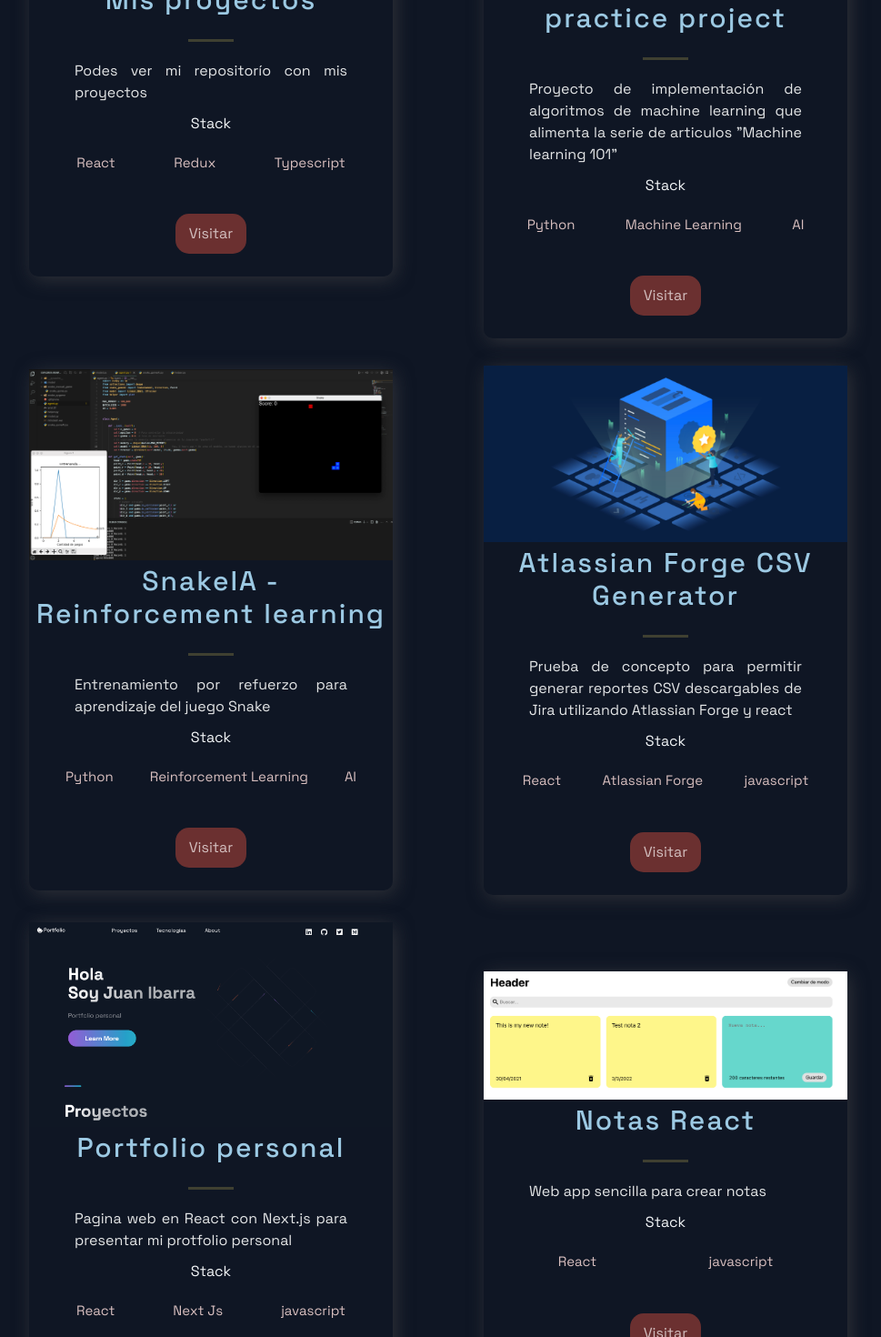
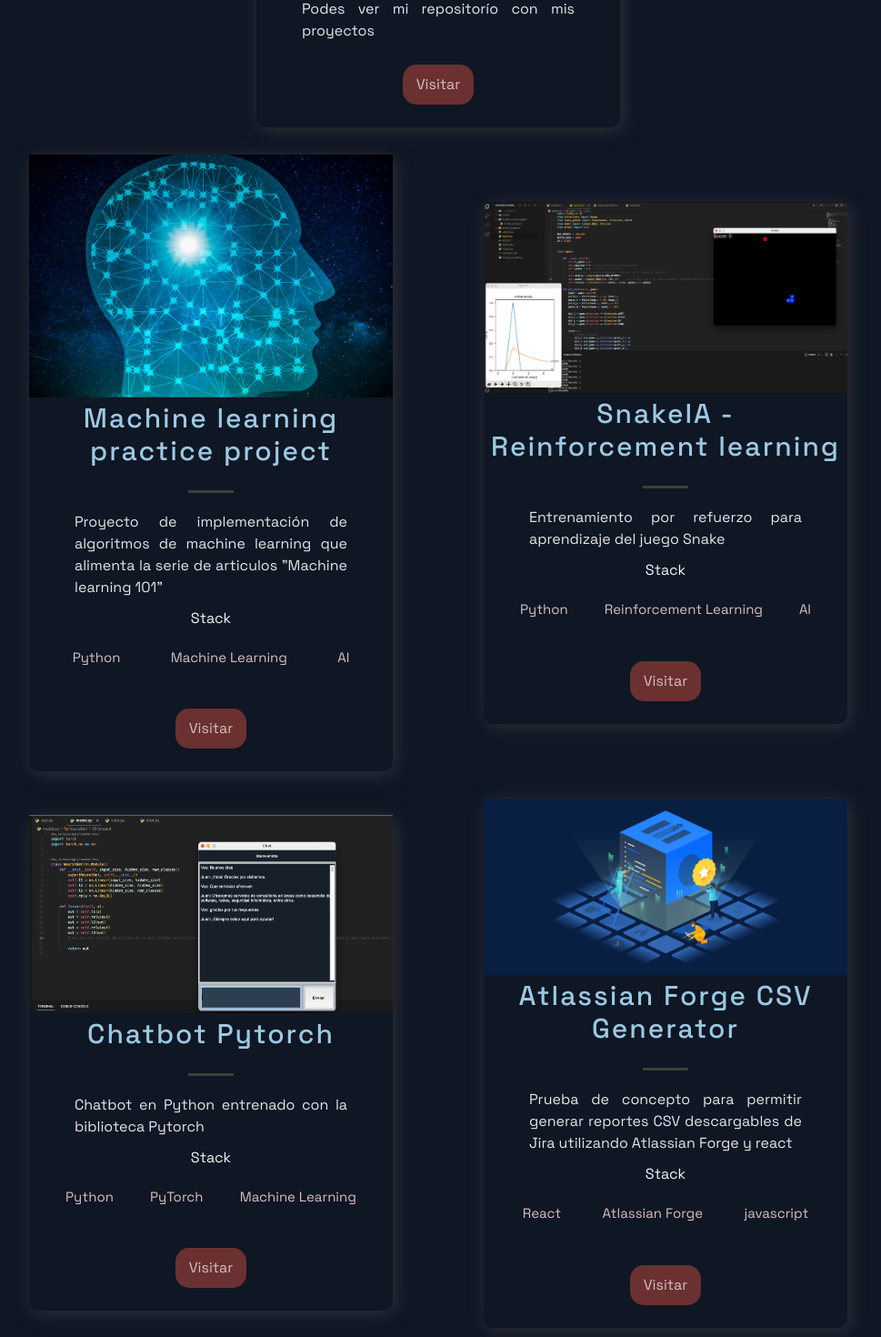
Before and after one commit to jmibarra/portfolio-jmi, a Next.js app: page / in a window 1280 px wide. Shown: the part 1200-2670 px from the top of the page at 91% size, without its empty margins (158-1127 px from the left). Built offline with nearby package versions, Linux system fonts and the light colour scheme; no server answers.

Commit message:
Se agrega un nuevo proyecto, se ajustan estilos de la primera tarjeta para que quede centrada

```diff
--- a/src/components/Projects/Projects.js
+++ b/src/components/Projects/Projects.js
@@ -10,22 +10,22 @@
         <SectionDivider />
         <SectionTitle main> Proyectos </SectionTitle>
         <GridContainer>
-            {projects.map(({id,image, title, description, tags, source, visit}) => (
+            {projects.map(({ id, image, title, description, tags, visit }) => (
                 <BlogCard key={id}>
-                    <Img src={image}/>
+                    <Img src={image} />
                     <TitleContent>
                         <HeaderThree title>{title}</HeaderThree>
                         <Hr />
                     </TitleContent>
                     <CardInfo>{description}</CardInfo>
-                    <div>
+                    {tags.length != 0 && <div>
                         <TitleContent> Stack </TitleContent>
                         <TagList>
                             {tags.filter((tag, index) => index < 3).map((tag, i) => (
                                 <Tag key={i}>{tag}</Tag>
                             ))}
                         </TagList>
-                    </div>
+                    </div>}
                     <UtilityList>
                         <ExternalLinks href={visit} target="_blank"> Visitar </ExternalLinks>
                     </UtilityList>
--- a/src/components/Projects/ProjectsStyles.js
+++ b/src/components/Projects/ProjectsStyles.js
@@ -1,11 +1,10 @@
 import styled from 'styled-components';
 
 export const Img = styled.img`
-  width:100%;
-  height:100%;
+  width: 100%;
   object-fit: cover;
-  overflow: hidden;
-`
+  max-height: 300px; /* establecemos una altura máxima para las tarjetas */
+`;
 
 export const GridContainer = styled.section`
   display: grid;
@@ -14,37 +13,42 @@
   place-items: center;
   column-gap: 2rem;
   row-gap: 3rem;
+
   @media ${(props) => props.theme.breakpoints.sm} {
     display: flex;
     flex-direction: column;
     padding: 2rem;
     padding-bottom: 0;
   }
+`;
 
-`
 export const BlogCard = styled.div`
   border-radius: 10px;
   box-shadow: 3px 3px 20px rgba(80, 78, 78, 0.5);
   text-align: center;
   width: 400px;
+
   @media ${(props) => props.theme.breakpoints.sm} {
     width: 100%;
   }
+
+  &:nth-child(1) { /* seleccionamos el primer elemento */
+    grid-column: span 2; /* le damos un ancho de 2 columnas */
+  }
 `;
+
 export const TitleContent = styled.div`
   text-align: center;
   z-index: 20;
   width: 100%;
-
 `;
-
 
 export const HeaderThree = styled.h3`
   font-weight: 500;
   letter-spacing: 2px;
   color: #9cc9e3;
-  padding: .5rem 0;
-  font-size: ${(props) => props.title ? '3rem' : '2rem'};
+  padding: 0.5rem 0;
+  font-size: ${(props) => (props.title ? '3rem' : '2rem')};
 `;
 
 export const Hr = styled.hr`
@@ -65,7 +69,6 @@
   line-height: 18px;
 `;
 
-
 export const CardInfo = styled.p`
   width: 100%;
   padding: 0 50px;
@@ -73,12 +76,11 @@
   font-style: 2rem;
   line-height: 24px;
   text-align: justify;
+
   @media ${(props) => props.theme.breakpoints.sm} {
-    padding:.3rem
-
+    padding: 0.3rem;
   }
 `;
-
 
 export const UtilityList = styled.ul`
   list-style-type: none;
@@ -87,6 +89,7 @@
   justify-content: space-around;
   margin: 2.5rem 0;
 `;
+
 
 export const ExternalLinks = styled.a`
 color:#d4c0c0;
--- a/src/constants/constants.js
+++ b/src/constants/constants.js
@@ -3,7 +3,7 @@
         title: 'Mis proyectos',
         description: "Podes ver mi repositorío con mis proyectos",
         image: 'images/all-projects.png',
-        tags: ['React', 'Redux', 'Typescript', 'Python'],
+        tags: [],
         source: 'https://github.com/jmibarra',
         visit: 'https://github.com/jmibarra',
         id: 0,
@@ -27,13 +27,22 @@
         id: 2,
     },
     {
+        title: 'Chatbot Pytorch',
+        description: "Chatbot en Python entrenado con la biblioteca Pytorch",
+        image: 'images/chatbot-project.png',
+        tags: ['Python', 'PyTorch', 'Machine Learning'],
+        source: 'https://github.com/jmibarra/python-pytorch-chatbot',
+        visit: 'https://github.com/jmibarra/python-pytorch-chatbot',
+        id: 3,
+    },
+    {
         title: 'Atlassian Forge CSV Generator',
         description: "Prueba de concepto para permitir generar reportes CSV descargables de Jira utilizando Atlassian Forge y react",
         image: 'images/atlassian-forge.png',
         tags: ['React', 'Atlassian Forge', 'javascript'],
         source: 'https://github.com/jmibarra/forge-csv-generator-demo',
         visit: 'https://github.com/jmibarra/forge-csv-generator-demo',
-        id: 3,
+        id: 4,
     },
     {
         title: 'Portfolio personal',
@@ -42,7 +51,7 @@
         tags: ['React', 'Next Js', 'javascript'],
         source: 'https://github.com/jmibarra/portfolio-jmi',
         visit: 'https://github.com/jmibarra/portfolio-jmi',
-        id: 4,
+        id: 5,
     },
     {
         title: 'Notas React',
@@ -51,7 +60,7 @@
         tags: ['React', 'javascript'],
         source: 'https://github.com/jmibarra/react-note-app',
         visit: 'https://github.com/jmibarra/react-note-app',
-        id: 5,
+        id: 6,
     },
     {
         title: 'Crypto finance react app',
@@ -60,7 +69,7 @@
         tags: ['React', 'javascript', 'API'],
         source: 'https://github.com/jmibarra/crypto-finance-tracker-app',
         visit: 'https://github.com/jmibarra/crypto-finance-tracker-app',
-        id: 6,
+        id: 7,
     },
     {
         title: 'Mis Gastos App',
@@ -69,7 +78,7 @@
         tags: ['React', 'Firebase', 'API'],
         source: 'https://github.com/jmibarra/gastos-app',
         visit: 'https://github.com/jmibarra/gastos-app',
-        id: 7,
+        id: 8,
     }
 ];
 
```
Also changed, not shown: images/chatbot-project.png (added), public/images/chatbot-project.png (added). Lines whose indentation alone changed are shown as unchanged.
